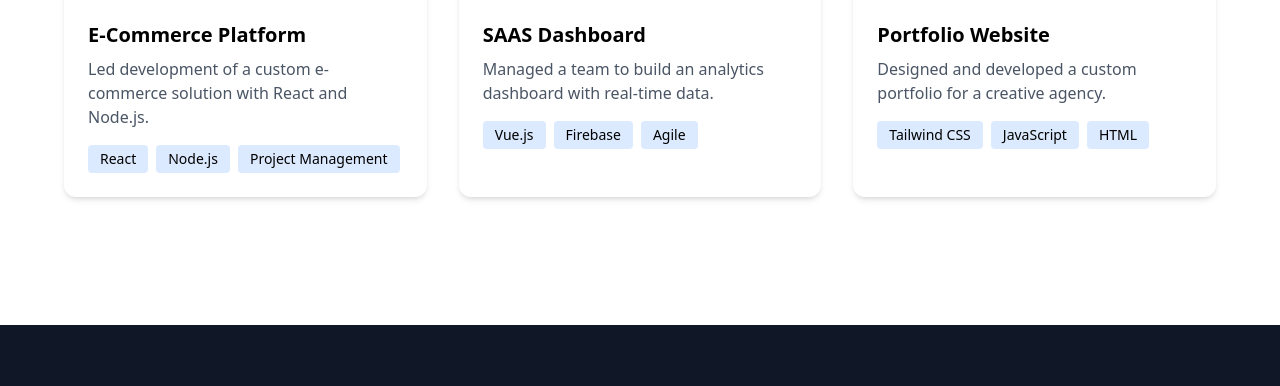
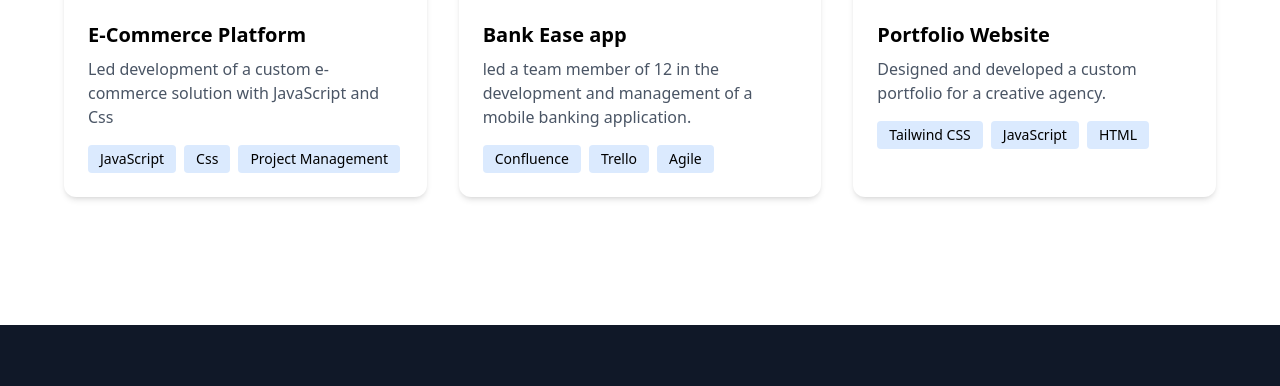
Before and after one commit to rachael444/Tailwind-portfolioV2, a plain HTML site: page projects.html in a window 1280 px wide. Shown: the part 407-793 px from the top of the page. Drawn offline with nearby package versions, Linux system fonts and the light colour scheme.

Commit message:
changes made

```diff
--- a/projects.html
+++ b/projects.html
@@ -44,10 +44,10 @@
           </div>
           <div class="p-6">
             <h3 class="text-xl font-semibold mb-2">E-Commerce Platform</h3>
-            <p class="text-gray-600 mb-4">Led development of a custom e-commerce solution with React and Node.js.</p>
+            <p class="text-gray-600 mb-4">Led development of a custom e-commerce solution with JavaScript and Css</p>
             <div class="flex flex-wrap gap-2">
-              <span class="bg-blue-100 text-primary text-sm px-3 py-1 rounded">React</span>
-              <span class="bg-blue-100 text-primary text-sm px-3 py-1 rounded">Node.js</span>
+              <span class="bg-blue-100 text-primary text-sm px-3 py-1 rounded">JavaScript</span>
+              <span class="bg-blue-100 text-primary text-sm px-3 py-1 rounded">Css</span>
               <span class="bg-blue-100 text-primary text-sm px-3 py-1 rounded">Project Management</span>
             </div>
           </div>
@@ -61,11 +61,11 @@
               alt="SAAS Dashboard" class="w-full h-full object-cover" />
           </div>
           <div class="p-6">
-            <h3 class="text-xl font-semibold mb-2">SAAS Dashboard</h3>
-            <p class="text-gray-600 mb-4">Managed a team to build an analytics dashboard with real-time data.</p>
+            <h3 class="text-xl font-semibold mb-2">Bank Ease app</h3>
+            <p class="text-gray-600 mb-4">led a team member of 12 in the development and management of a mobile banking application.</p>
             <div class="flex flex-wrap gap-2">
-              <span class="bg-blue-100 text-primary text-sm px-3 py-1 rounded">Vue.js</span>
-              <span class="bg-blue-100 text-primary text-sm px-3 py-1 rounded">Firebase</span>
+              <span class="bg-blue-100 text-primary text-sm px-3 py-1 rounded">Confluence</span>
+              <span class="bg-blue-100 text-primary text-sm px-3 py-1 rounded">Trello</span>
               <span class="bg-blue-100 text-primary text-sm px-3 py-1 rounded">Agile</span>
             </div>
           </div>
```
